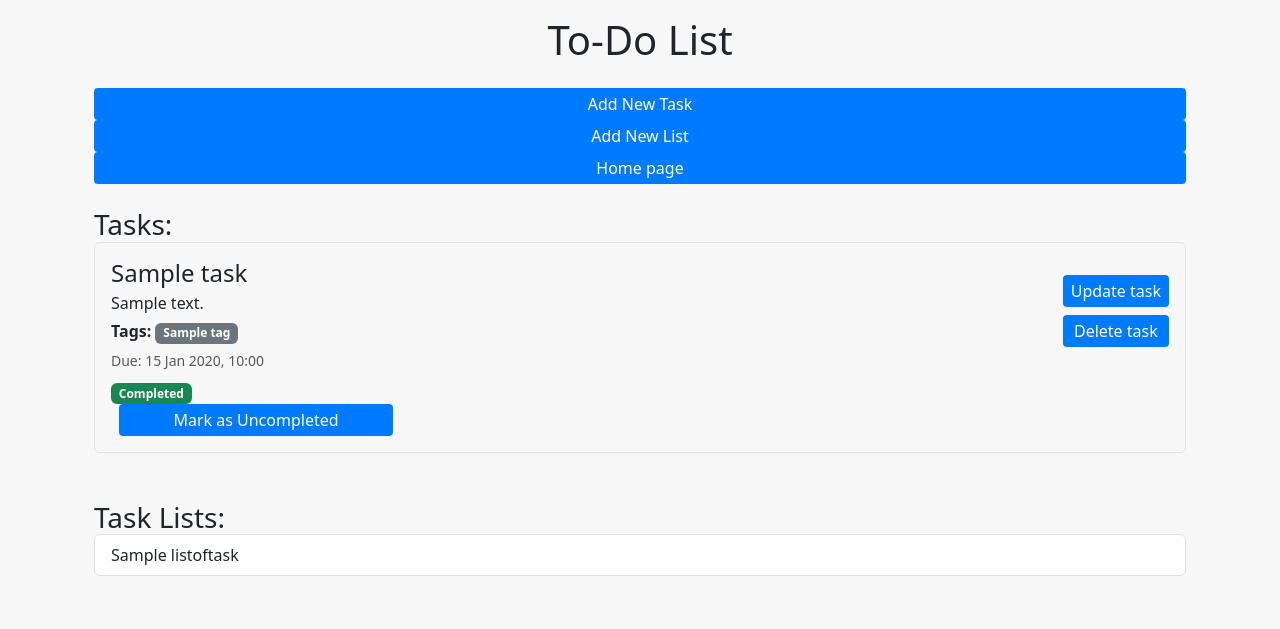
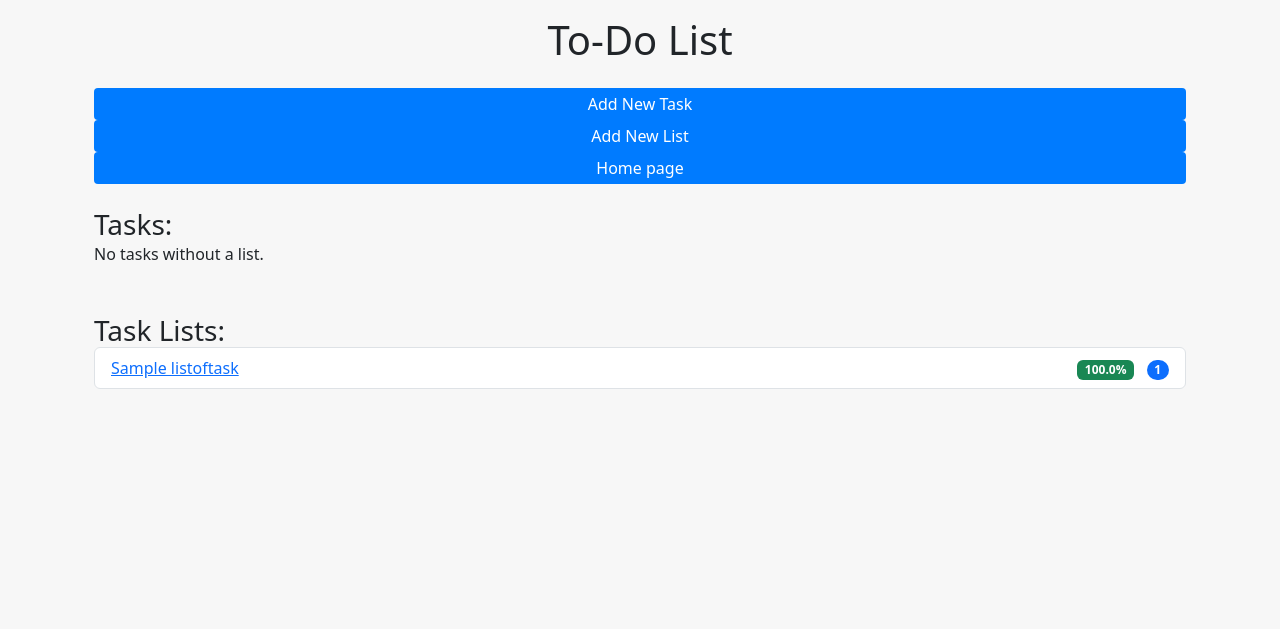
Before and after one commit to MaksonSt/to-do-app, a Django app: page /task/ in a window 1280 px wide. Shown: the part 64-693 px from the top of the page. Run offline with Django 5.2, Linux system fonts and the light colour scheme; a user stored in the database is signed in; tables that the repository leaves empty hold one stand-in row (values such as "Sample post"); grey boxes marked "Sample" are stand-in pictures.

Commit message:
create task list, new html for task list and views

```diff
--- a/to_do_project/templates/todo/task_list.html
+++ b/to_do_project/templates/todo/task_list.html
@@ -59,8 +59,18 @@
     {% if tasklists %}
         <ul class="list-group">
             {% for tasklist in tasklists %}
-            <li class="list-group-item">
+                <li class="list-group-item d-flex justify-content-between align-items-center">
+                    <a href="{% url 'to_do_app:menu_list_task' tasklist.pk %}">
                         {{ tasklist.name }}
+                    </a>
+                    <div>
+                        <span class="badge bg-success me-2">
+                            {{ tasklist.success_percentage }}%
+                        </span>
+                        <span class="badge bg-primary rounded-pill">
+                            {{ tasklist.tasks.count }}
+                        </span>
+                    </div>
                 </li>
             {% endfor %}
         </ul>
--- a/to_do_project/to_do_app/forms.py
+++ b/to_do_project/to_do_app/forms.py
@@ -27,10 +27,9 @@ class TaskForm(forms.ModelForm):
 class ListTasksForm(forms.ModelForm):
     class Meta:
         model = ListOfTasks
-        fields = ['name', 'tasks']
+        fields = ['name']
         widgets = {
-            'name': forms.TextInput(attrs={'class': 'task-list', 'placeholder': 'Enter name of list of task'}),
-            'tasks': forms.CheckboxSelectMultiple(attrs={'class': 'task-list'})
+            'name': forms.TextInput(attrs={'class': 'task-list', 'placeholder': 'Enter name of list of task'})
         }
 
 
--- a/to_do_project/to_do_app/models.py
+++ b/to_do_project/to_do_app/models.py
@@ -18,6 +18,21 @@ class Tags(models.Model):
         return self.name
 
 
+class ListOfTasks(models.Model):
+    name = models.CharField(max_length=50)
+
+    @property
+    def success_percentage(self):
+        total_tasks = self.tasks.count()
+        if total_tasks == 0:
+            return 0
+        tasks_complete = self.tasks.filter(complete=True).count()
+        return round((tasks_complete / total_tasks) * 100, 1)
+
+
+    def __str__(self):
+        return self.name
+
 
 class Task(models.Model):
     task_name = models.CharField(max_length=255)
@@ -26,7 +41,7 @@ class Task(models.Model):
     due_date = models.DateTimeField(null=True, blank=True)
     complete = models.BooleanField(default=False)
     tags = models.ManyToManyField(Tags, blank=True)
-
+    list = models.ForeignKey(ListOfTasks, on_delete=models.CASCADE, related_name='tasks', null=True, blank=True)
 
 
     def __str__(self):
@@ -34,21 +49,6 @@ class Task(models.Model):
 
 
 
-class ListOfTasks(models.Model):
-    name = models.CharField(max_length=50)
-    tasks = models.ManyToManyField(Task, blank=True)
-
-    @property
-    def get_success(self, values):
-        total_tasks = self.tasks.count()
-        if total_tasks == 0:
-            return 0
-        tasks_complete = self.tasks.filter(complete=True).count()
-        return (tasks_complete * total_tasks) // 100
-
-
-    def __str__(self):
-        return self.name
 
 
 
--- a/to_do_project/to_do_app/urls.py
+++ b/to_do_project/to_do_app/urls.py
@@ -9,8 +9,14 @@ urlpatterns = [
     path('task/', views.task_list, name='task-list'),
     path('addtask/', views.add_task, name='add_task'),
     path('complete_task/<int:pk>/', views.complete_task, name='task_complete'),
+    path('complete_task_in_list/<int:pk>', views.complete_task_in_list, name='task_complete_in_list'),
     path('delete_task/<int:pk>', views.delete_task, name='delete_task'),
     path('create_tasks_list/', views.create_list_of_tasks, name='create_tasks_list'),
+    path('detail_task_list/<int:pk>/', views.add_tasks_in_list, name='add_task_to_list'),
+    path('menu_list_task/<int:pk>/',views.menu_list_task, name='menu_list_task'),
+    path('update_list_task/<int:pk>/', views.update_task_from_list, name='update_list_task'),
+    path('delete_list_task/<int:pk>/', views.delete_task_from_list, name='delete_task_from_list'),
+    path('delete_list/<int:pk>', views.delete_list_of_task, name='delete_list'),
     path('about/', views.about, name='about'),
     path('faqs/', views.faqs, name='faqs'),
     path('features/', views.features, name='features'),
--- a/to_do_project/to_do_app/views.py
+++ b/to_do_project/to_do_app/views.py
@@ -43,9 +43,13 @@ def home(request):
 
 @login_required_message(login_url='to_do_app:login')
 def task_list(request):
-    tasks = Task.objects.all()
+    tasks = Task.objects.filter(list__isnull=True)
     tasklists = ListOfTasks.objects.all()
     return render(request, 'todo/task_list.html', {'tasks': tasks, 'tasklists': tasklists})
+
+
+
+
 
 
 @login_required_message(login_url='to_do_app:login')
@@ -66,6 +70,8 @@ def complete_task(request, pk):
     task.complete = not task.complete
     task.save()
     return redirect('to_do_app:task-list')
+
+
 
 
 @login_required_message(login_url='to_do_app:login')
@@ -197,6 +203,51 @@ def features(request):
     return render(request, "todo/features.html")
 
 
+
+@login_required_message(login_url='to_do_app:login')
+def menu_list_task(request, pk):
+    tasklist = get_object_or_404(ListOfTasks, pk=pk)
+    tasks = Task.objects.filter(list=tasklist)
+    return render(request, 'todo/menu_task_list.html', {'tasklist': tasklist, 'tasks': tasks})
+
+
+@login_required_message(login_url='to_do_app:login')
+def complete_task_in_list(request, pk):
+    task = get_object_or_404(Task, pk=pk)
+    task.complete = not task.complete
+    task.save()
+    return redirect('to_do_app:menu_list_task', pk=task.list.pk)
+
+
+@login_required_message(login_url='to_do_app:login')
+def delete_task_from_list(request, pk):
+    task = get_object_or_404(Task, pk=pk)
+    task.delete()
+    return redirect('to_do_app:menu_list_task', pk=task.list.pk)
+
+
+@login_required_message(login_url='to_do_app:login')
+def delete_list_of_task(request, pk):
+    tasklist = get_object_or_404(ListOfTasks, pk=pk)
+    tasklist.delete()
+    messages.success(request, f'{tasklist.name} list was deleted.')
+    return redirect('to_do_app:task-list')
+
+
+@login_required_message(login_url='to_do_app:login')
+def update_task_from_list(request, pk):
+    task:Task = get_object_or_404(Task, pk=pk)
+    if request.method == 'POST':
+        form = TaskForm(request.POST, instance=task)
+        if form.is_valid():
+            form.save()
+            return redirect('to_do_app:menu_list_task', pk=task.list.pk)
+    else:
+        form = TaskForm(instance=task)
+    return render(request, 'todo/update_task.html', {"form": form})
+
+
+@login_required_message(login_url='to_do_app:login')
 def create_list_of_tasks(request):
     if request.method == 'POST':
         form = ListTasksForm(request.POST)
@@ -206,3 +257,29 @@ def create_list_of_tasks(request):
     else:
         form = ListTasksForm()
     return render(request, 'todo/create_task_list.html', {'form': form})
+
+
+
+
+@login_required_message(login_url='to_do_app:login')
+def add_tasks_in_list(request, pk):
+    tasklist = get_object_or_404(ListOfTasks, pk=pk)
+
+    if request.method == 'POST':
+        form = TaskForm(request.POST)
+        if form.is_valid():
+            task = form.save(commit=False)
+            task.list = tasklist
+            task.save()
+            messages.success(request, f'You added task: {task.task_name}')
+            return redirect('to_do_app:menu_list_task', pk=task.list.pk)
+    else:
+        form = TaskForm()
+
+    tasks = tasklist.tasks.all()
+
+    return render(request, 'todo/add_task_in_list.html', {
+        'tasklist': tasklist,
+        'form': form,
+        'tasks': tasks,
+    })
```
Also changed, not shown: to_do_project/templates/todo/add_task_in_list.html (added, +30 -0 lines), to_do_project/templates/todo/menu_task_list.html (added, +57 -0 lines), to_do_project/templates/todo/task_list_details.html (added, +56 -0 lines), to_do_project/to_do_app/migrations/0008_remove_listoftasks_tasks_task_list.py (added). Lines whose indentation alone changed are shown as unchanged.
